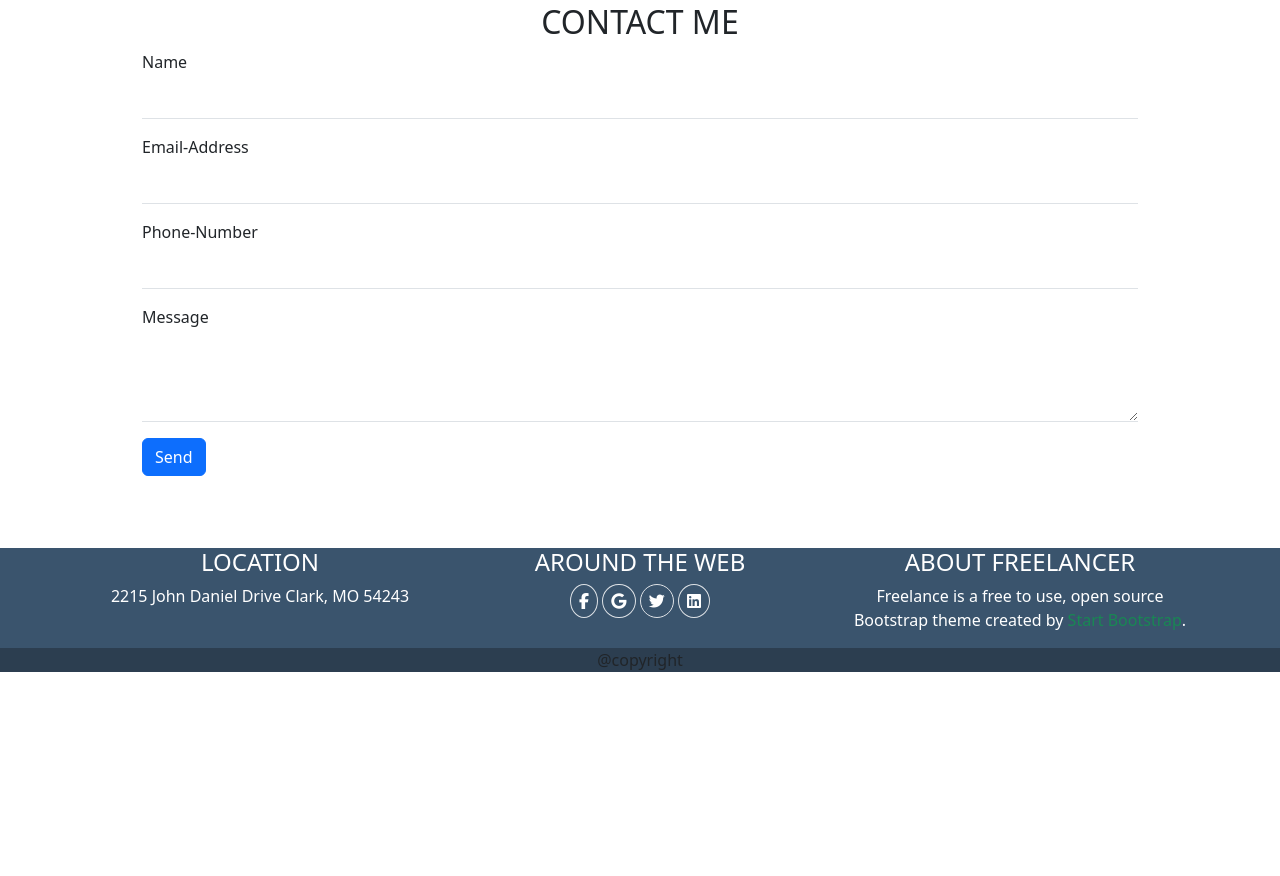
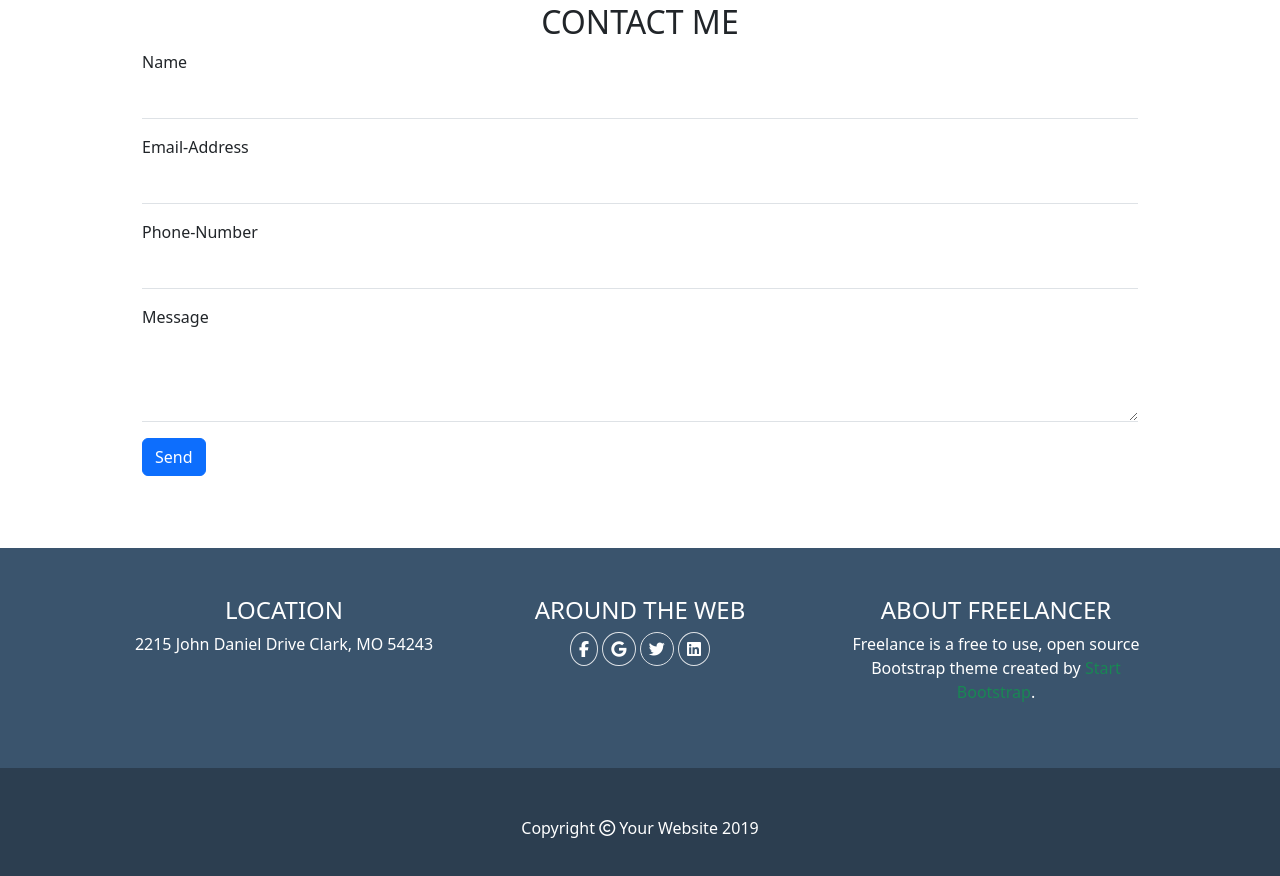
Before and after one commit to antden99/html-css-bootstrap-freelancer, a plain HTML site: page index.html in a window 1280 px wide. Shown: the part 1628-2504 px from the top of the page. Before the commit the page ends 2300 px from the top, so only its background shows below. Drawn offline with nearby package versions, Linux system fonts and the light colour scheme.

Commit message:
add section_copyright

```diff
--- a/index.html
+++ b/index.html
@@ -181,7 +181,7 @@
         <!-- /#site_main -->
 
         <footer>
-            <div class="container text-white bg-dar text-center">
+            <div class="container text-white bg-dar text-center p-5">
                 <div class="row ">
                     <div class="col-12 col-md-4">
                         <h4>LOCATION</h4>
@@ -208,10 +208,10 @@
         <!-- /#site_footer -->
 
         <div class="section_copyright">
-            <div class="container text-center">
+            <div class="container text-center text-white p-5">
                 <div class="row">
                     <div>
-                        @copyright
+                        <p>Copyright <i class="fa-regular fa-copyright"></i> Your Website 2019</p>
                     </div>
                 </div>
             </div>
```
